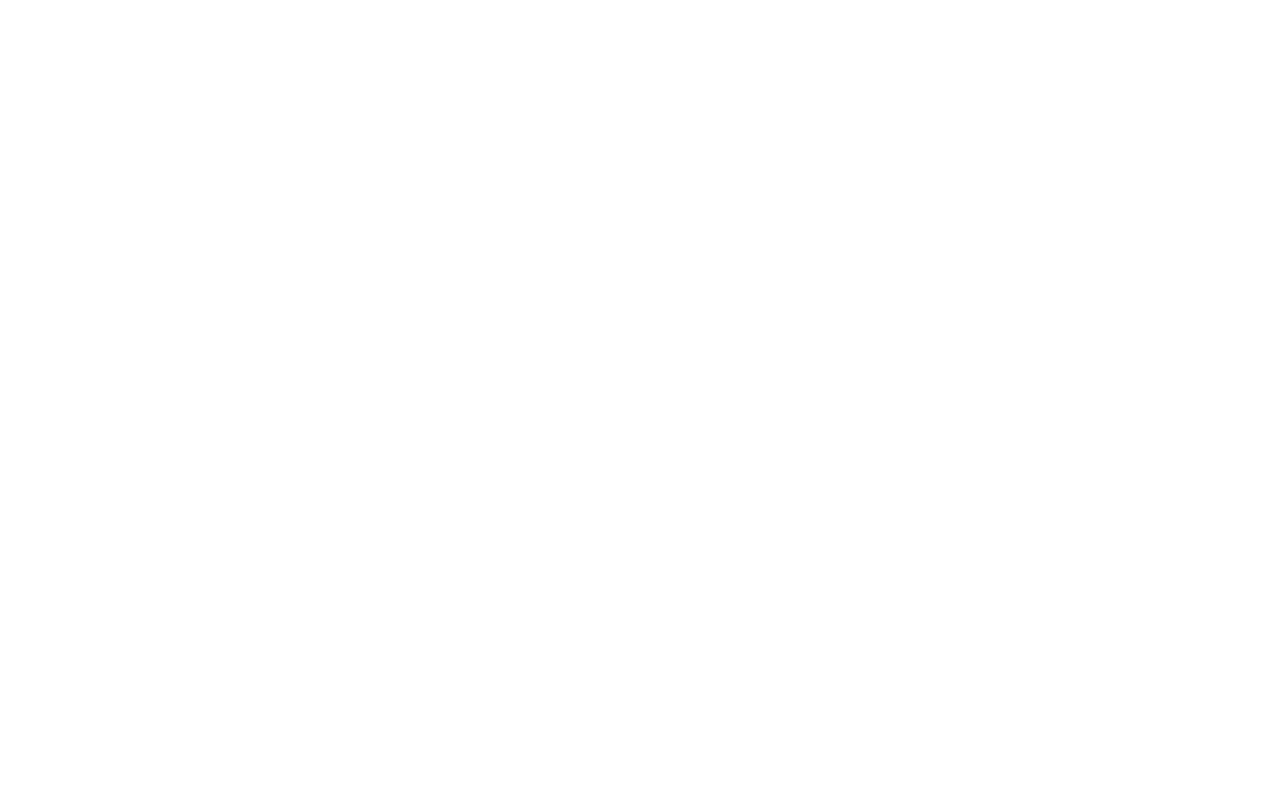
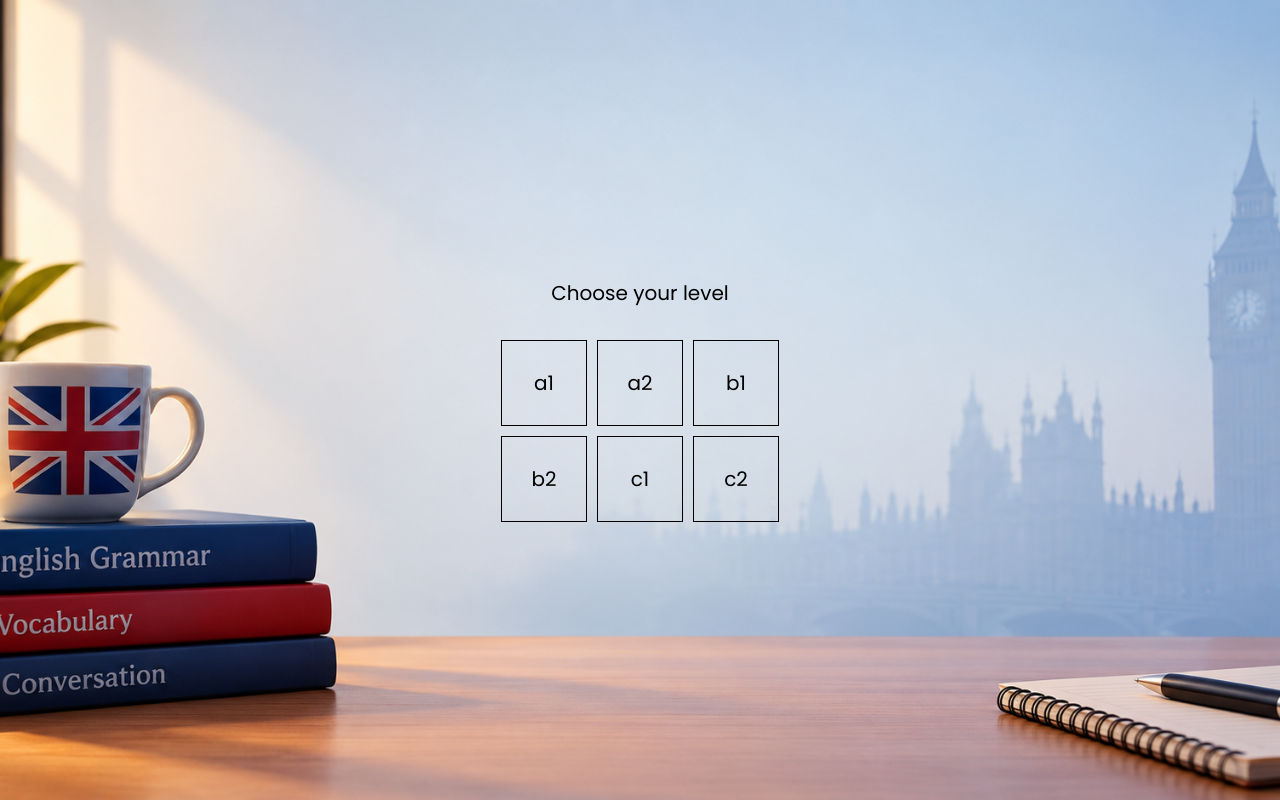
Before and after one commit to JoaoPMV/quiz-frontend, a React (Vite) app: page /level in a window 1280 px wide. Before the commit this address had no page. Built offline with nearby package versions, Linux system fonts and the light colour scheme.

Commit message:
first commit

```diff
--- a/src/App.jsx
+++ b/src/App.jsx
@@ -5,6 +5,7 @@
 import ForgotPassword from "./pages/forgot/ForgotPassword";
 import ResetPassword from "./pages/reset/ResetPassword";
 import Delete from "./pages/delete/Delete";
+import Level from "./pages/level/Level";
 
 function App() {
   return (
@@ -16,6 +17,7 @@
         <Route path="/forgot-password" element={<ForgotPassword />} />
         <Route path="/reset-password" element={<ResetPassword />} />
         <Route path="/delete" element={<Delete />} />
+        <Route path="/level" element={<Level />} />
       </Routes>
     </BrowserRouter>
   );
--- /dev/null
+++ b/src/pages/level/Level.css
@@ -0,0 +1,33 @@
+.levelContainer {
+  display: flex;
+  flex-direction: column;
+  gap: 2rem;
+  height: 100vh;
+  justify-content: center;
+  align-items: center;
+  background-image: url("/images/english.png");
+  background-size: cover;
+  background-position: center;
+  background-repeat: no-repeat;
+}
+
+.levelContainer p {
+  font-size: 20px;
+}
+
+.levelBox {
+  display: grid;
+  grid-template-columns: repeat(3, 1fr);
+  gap: 10px;
+}
+
+.levels {
+  border: 1px solid black;
+  padding: 10px;
+  width: 4rem;
+  height: 4rem;
+  display: flex;
+  align-items: center;
+  justify-content: center;
+  font-size: 20px;
+}
--- /dev/null
+++ b/src/pages/level/Level.jsx
@@ -0,0 +1,33 @@
+import "./Level.css";
+
+const Level = () => {
+  return (
+    <div>
+      <div className="levelContainer">
+        <p>Choose your level</p>
+        <div className="levelBox">
+          <div id="a1" className="levels">
+            a1
+          </div>
+          <div id="a2" className="levels">
+            a2
+          </div>
+          <div id="b1" className="levels">
+            b1
+          </div>
+          <div id="b2" className="levels">
+            b2
+          </div>
+          <div id="c1" className="levels">
+            c1
+          </div>
+          <div id="c2" className="levels">
+            c2
+          </div>
+        </div>
+      </div>
+    </div>
+  );
+};
+
+export default Level;
```
